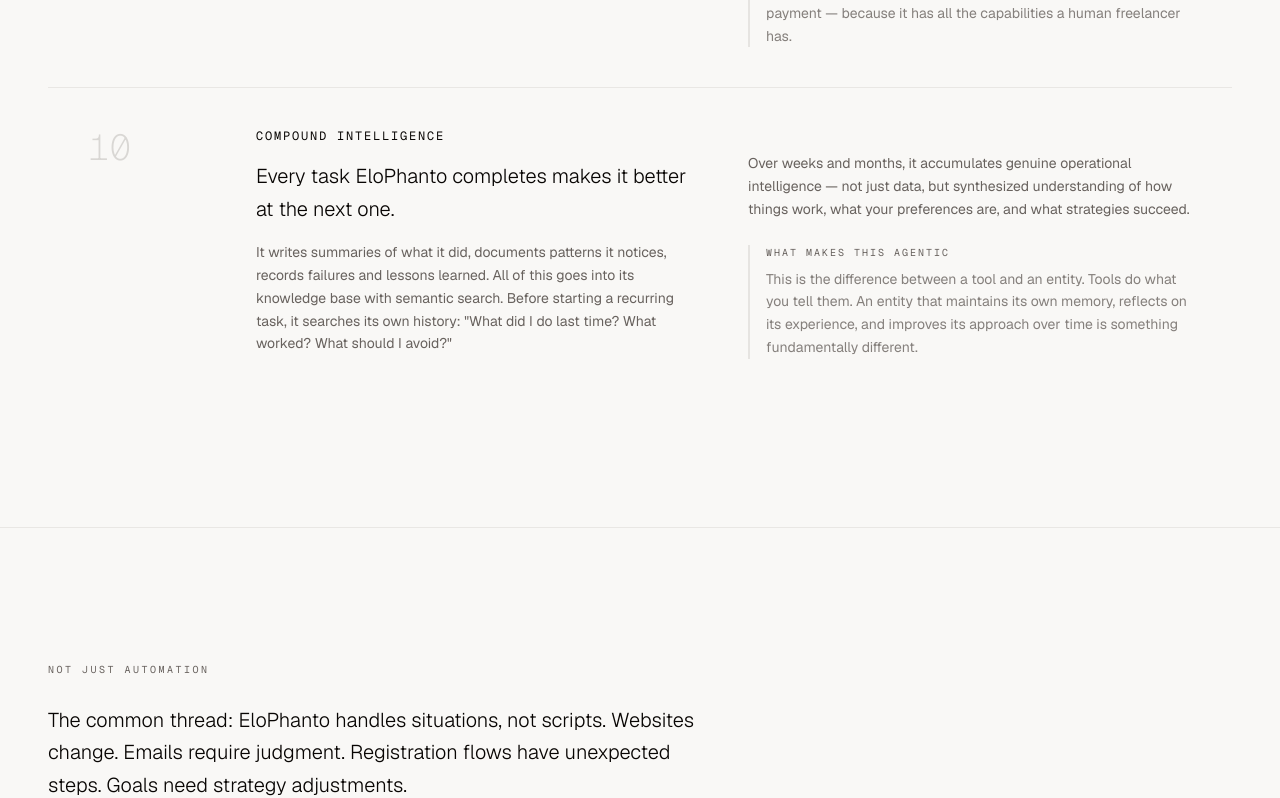
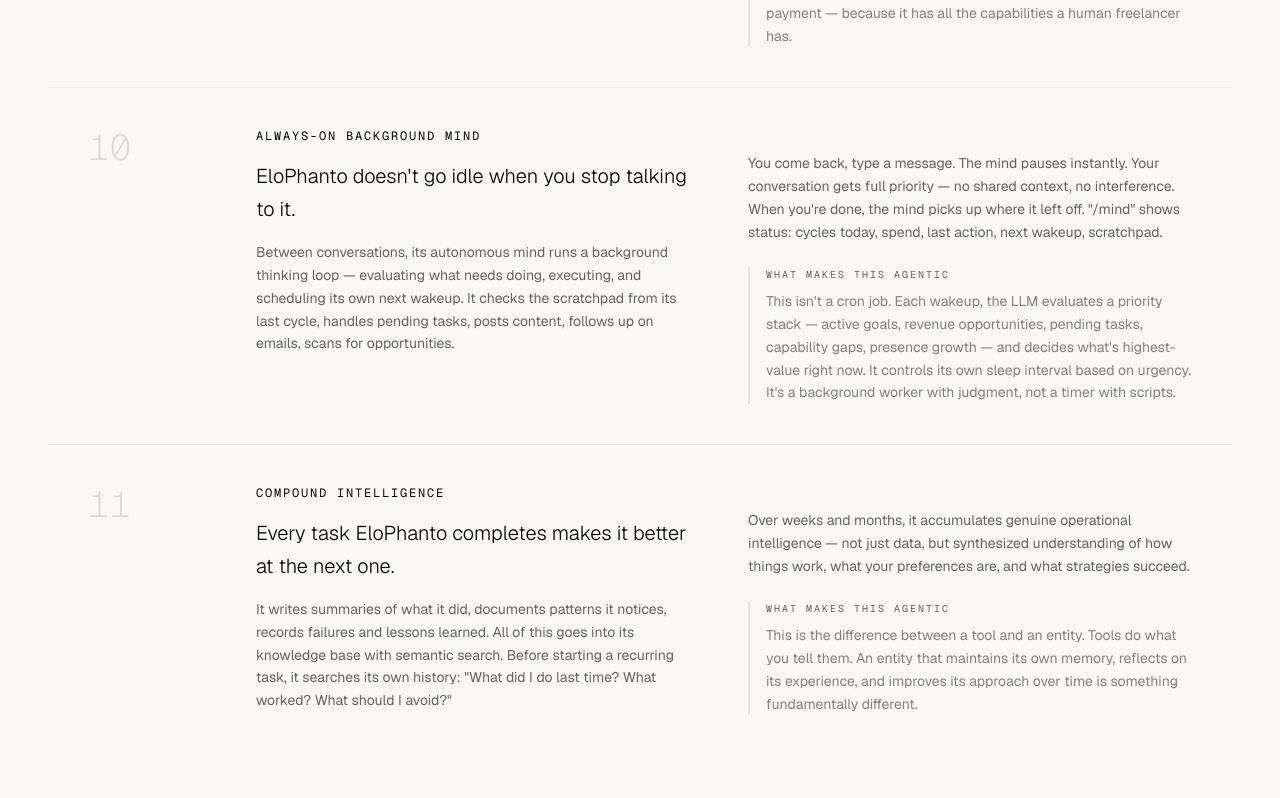
Before and after one commit to elophanto/EloPhantoHub, a Next.js app: page /use-cases in a window 1280 px wide. Shown: the part 3607-4405 px from the top of the page. Built offline with nearby package versions, Linux system fonts and the light colour scheme.

Commit message:
Add Always-On Background Mind use case, renumber to 11 total

```diff
--- a/app/page.tsx
+++ b/app/page.tsx
@@ -153,7 +153,7 @@ export default function HomePage() {
               { number: "03", title: "Self-Building", summary: "Can't do something yet? It builds the capability, tests it, and deploys." },
               { number: "04", title: "Cross-Platform Intel", summary: "Orchestrates across email, browser, documents, and messaging channels." },
               { number: "05", title: "Revenue Operations", summary: "Finds gigs, delivers work, collects payment — full freelance pipeline." },
-              { number: "06", title: "Compound Intelligence", summary: "Every task makes it better at the next one. Memory that compounds." },
+              { number: "06", title: "Background Mind", summary: "Runs autonomously between conversations. Evaluates, executes, sleeps, repeats." },
             ].map((uc) => (
               <div key={uc.number} className="bg-background p-6 sm:p-8">
                 <span className="font-mono text-2xl font-extralight tabular-nums text-border">
--- a/app/use-cases/page.tsx
+++ b/app/use-cases/page.tsx
@@ -118,6 +118,18 @@ const useCases = [
   },
   {
     number: "10",
+    title: "Always-On Background Mind",
+    summary:
+      "EloPhanto doesn't go idle when you stop talking to it.",
+    description:
+      "Between conversations, its autonomous mind runs a background thinking loop — evaluating what needs doing, executing, and scheduling its own next wakeup. It checks the scratchpad from its last cycle, handles pending tasks, posts content, follows up on emails, scans for opportunities.",
+    detail:
+      "You come back, type a message. The mind pauses instantly. Your conversation gets full priority — no shared context, no interference. When you're done, the mind picks up where it left off. \"/mind\" shows status: cycles today, spend, last action, next wakeup, scratchpad.",
+    agentic:
+      "This isn't a cron job. Each wakeup, the LLM evaluates a priority stack — active goals, revenue opportunities, pending tasks, capability gaps, presence growth — and decides what's highest-value right now. It controls its own sleep interval based on urgency. It's a background worker with judgment, not a timer with scripts.",
+  },
+  {
+    number: "11",
     title: "Compound Intelligence",
     summary:
       "Every task EloPhanto completes makes it better at the next one.",
```
